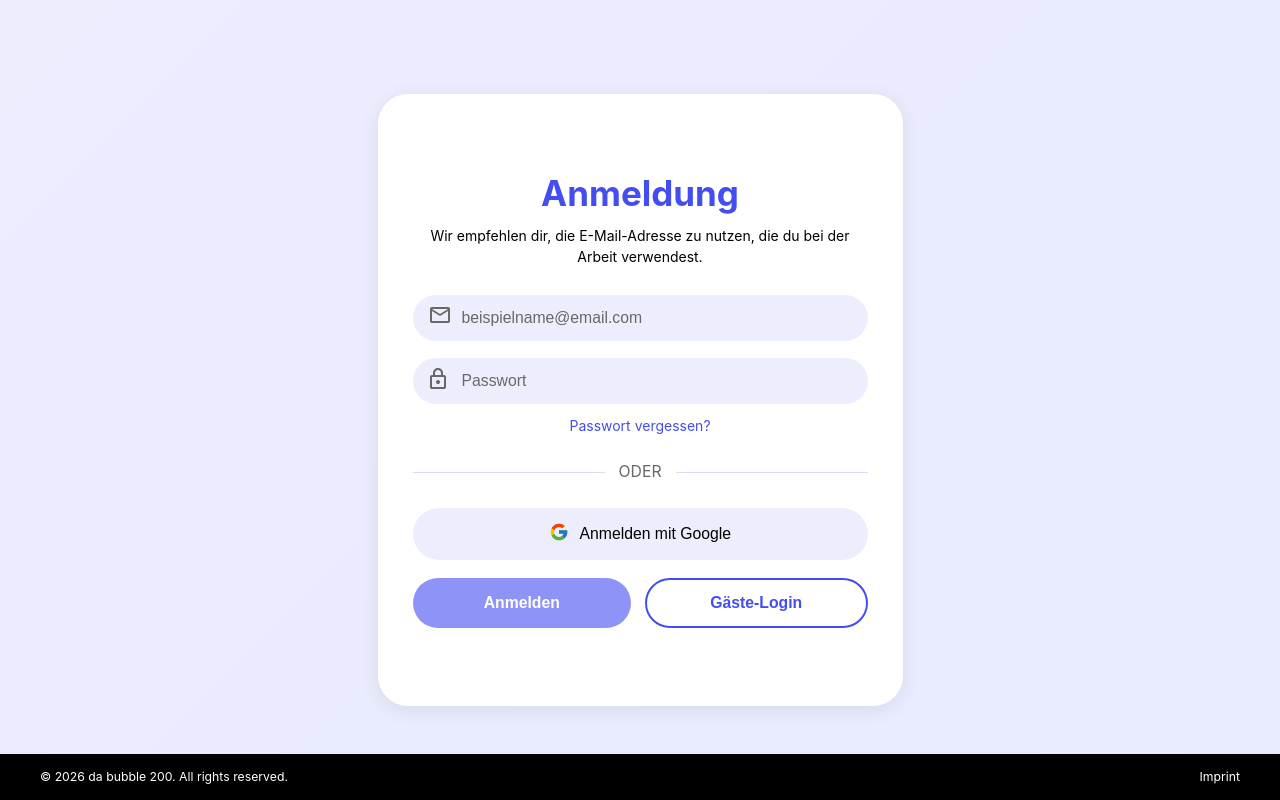
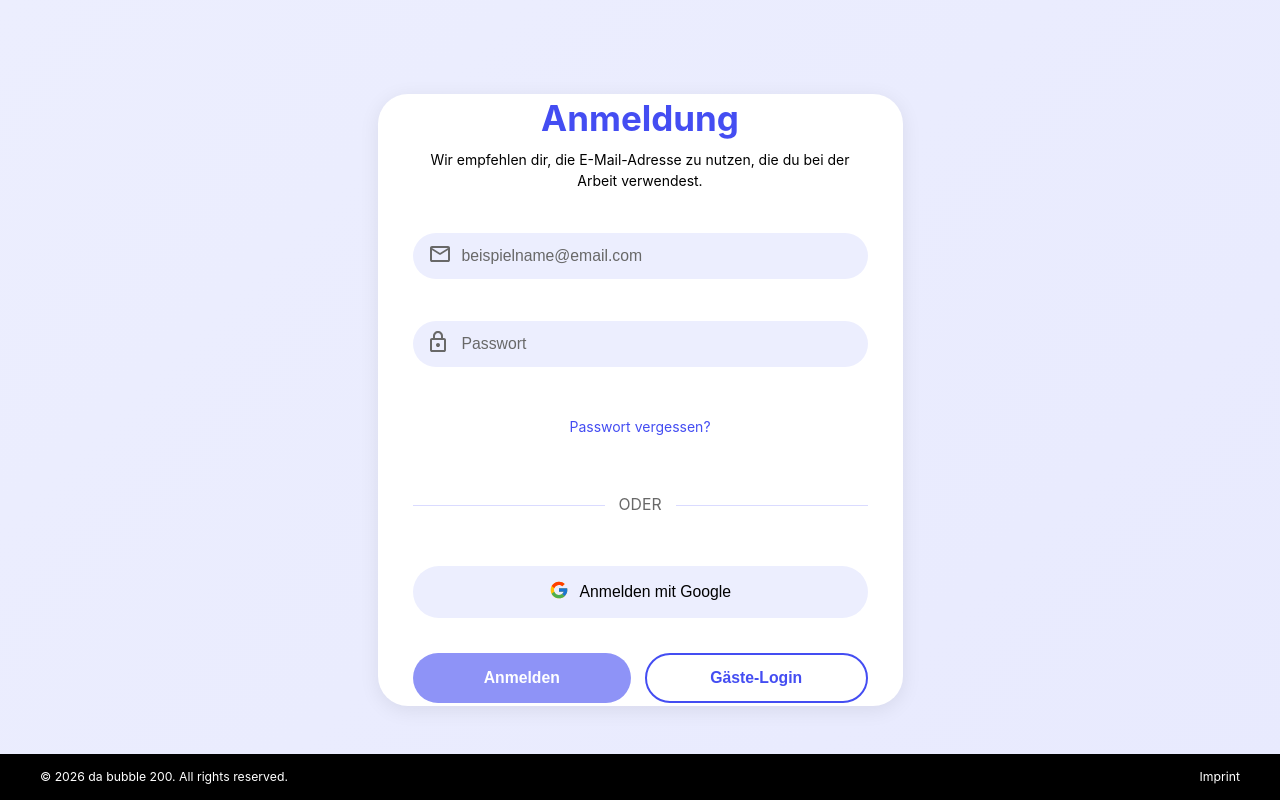
Before and after one commit to Alex-R298/DA-Bubble, an Angular app: page / in a window 1280 px wide. Built offline with nearby package versions, Linux system fonts and the light colour scheme; no server answers.

Commit message:
(DES): Increased spacing between elements in login card for better visual hierarchy

```diff
--- a/src/app/components/login/login.component.css
+++ b/src/app/components/login/login.component.css
@@ -53,7 +53,7 @@
 }
 
 .login-subtitle {
-  margin: 0 0 2rem 0;
+  margin: 0 0 3rem 0;
   color: #000000;
   font-size: 1rem;
   font-weight: 400;
@@ -64,7 +64,7 @@
 .login-form {
   display: flex;
   flex-direction: column;
-  gap: 1.25rem;
+  gap: 2.5rem;
 }
 
 .input-group {
@@ -72,6 +72,7 @@
   display: flex;
   align-items: center;
   width: 100%;
+  margin-bottom: 0.5rem;
 }
 
 .input-icon {
@@ -117,7 +118,8 @@
   font-size: 1rem;
   font-weight: 400;
   text-decoration: none;
-  margin-top: -0.5rem;
+  margin-top: 0.5rem;
+  margin-bottom: 0.5rem;
   transition: opacity 0.2s ease;
   text-align: center;
 }
@@ -131,7 +133,7 @@
   display: flex;
   align-items: center;
   text-align: center;
-  margin: 0.5rem 0;
+  margin: 1rem 0;
   color: #686868;
   font-size: 0.875rem;
   font-weight: 400;
```
